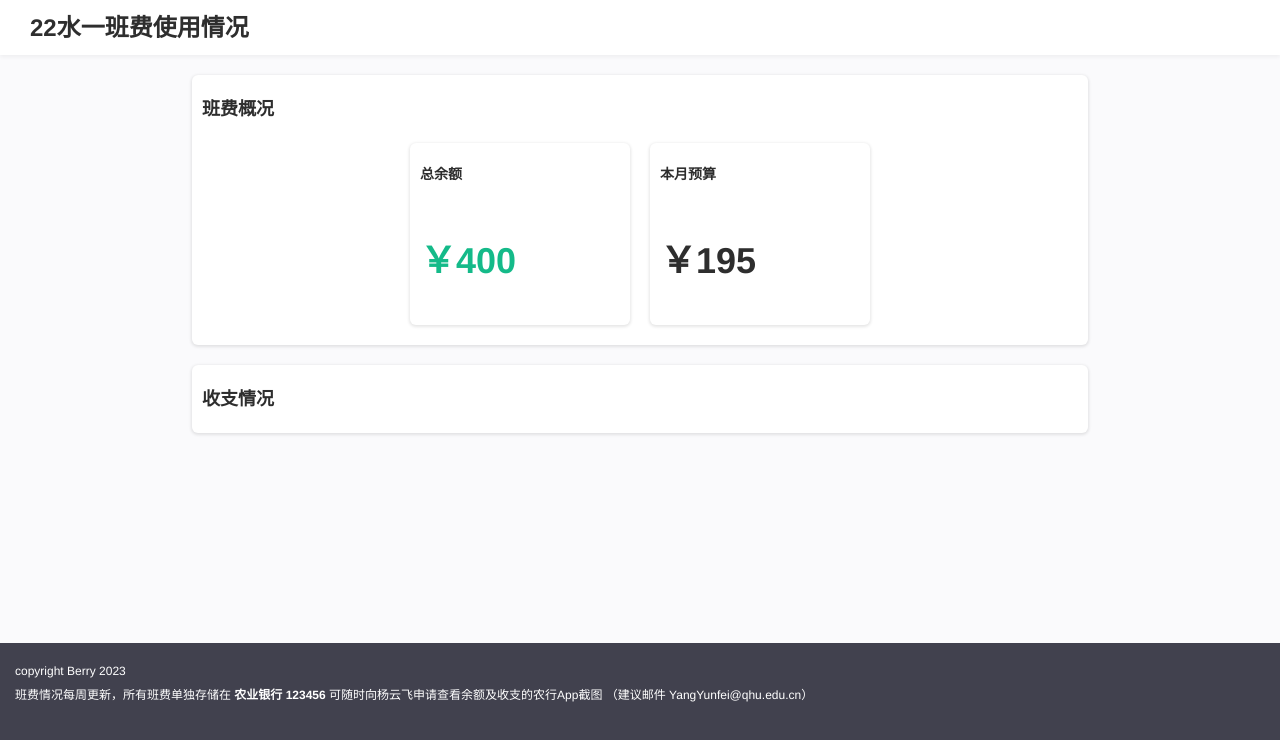
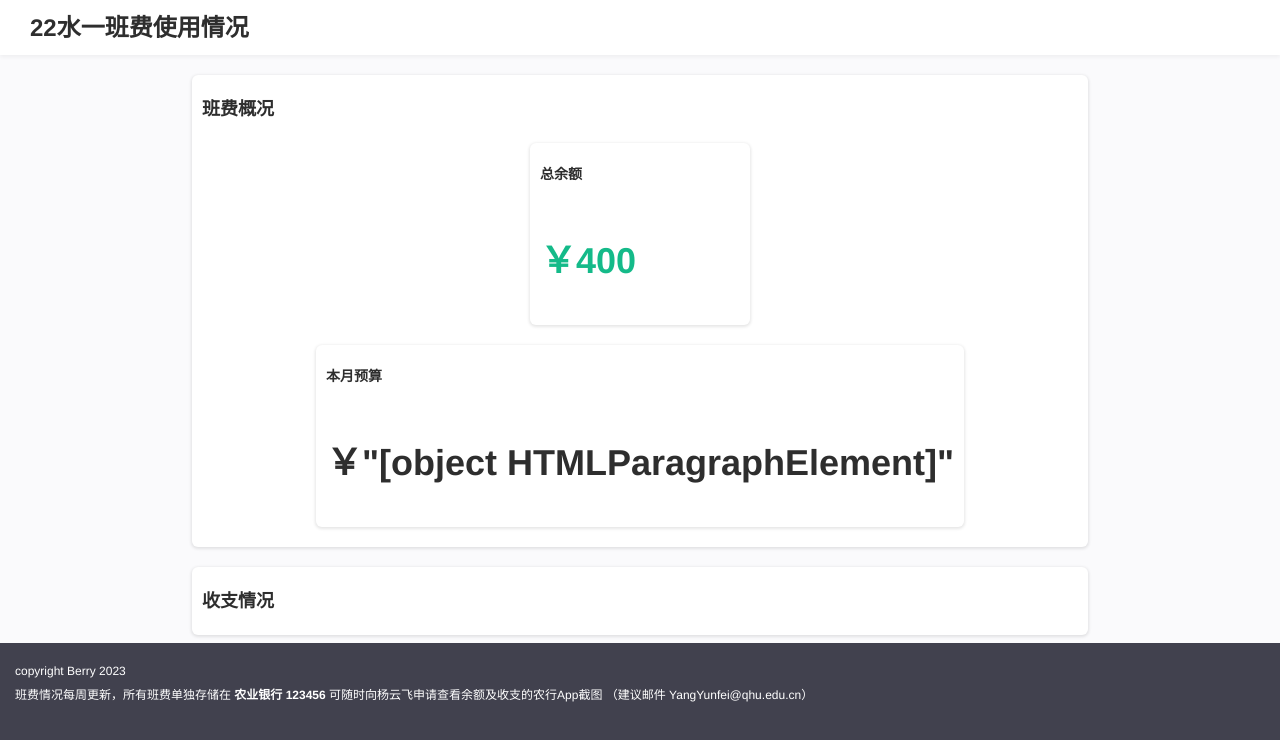
Before and after one commit to bryarrow/classFee, a plain HTML site: page index.html in a window 1280 px wide. Drawn offline with nearby package versions, Linux system fonts and the light colour scheme.

Commit message:
budget改为由vue渲染

```diff
--- a/index.html
+++ b/index.html
@@ -27,7 +27,7 @@
                 </div>
                 <div class="card">
                     <h3>本月预算</h3><br>
-                    <p class="blodNumber" id="budget">￥195</p>
+                    <p class="blodNumber" id="budget">￥{{budget}}</p>
                 </div>
             </div>
 
--- a/js/index.js
+++ b/js/index.js
@@ -6,3 +6,9 @@ createApp({
 	}
 }
 ).mount('#balances')
+
+createApp({
+	data() {
+		return {budget}
+	}
+}).mount('#budget')
```
